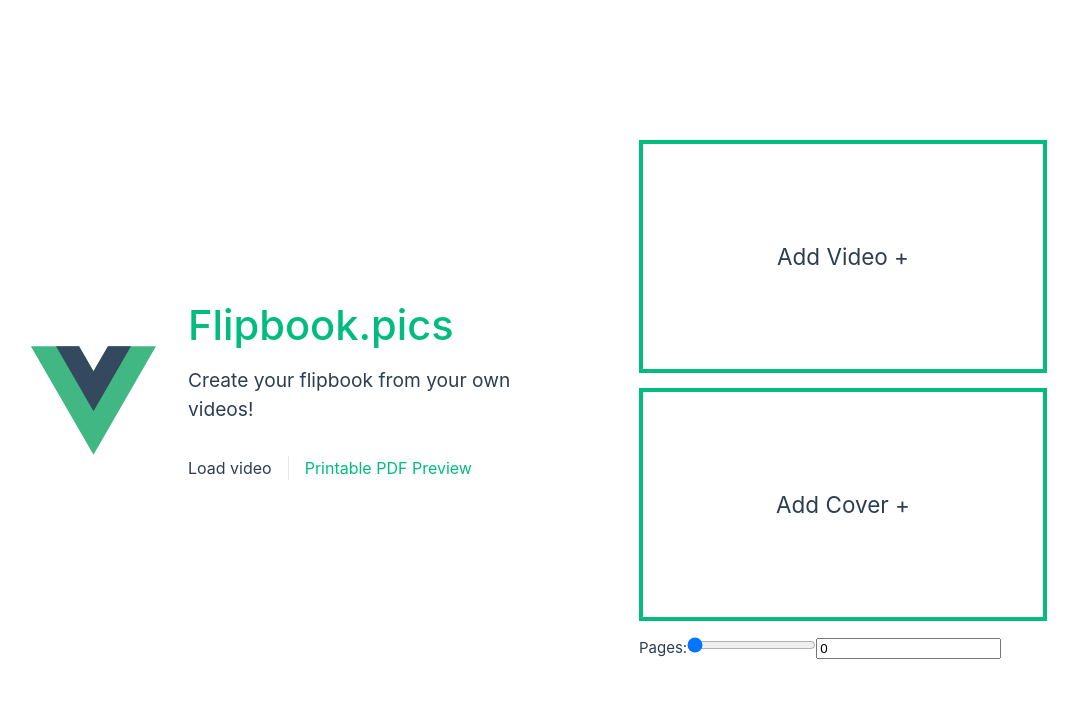
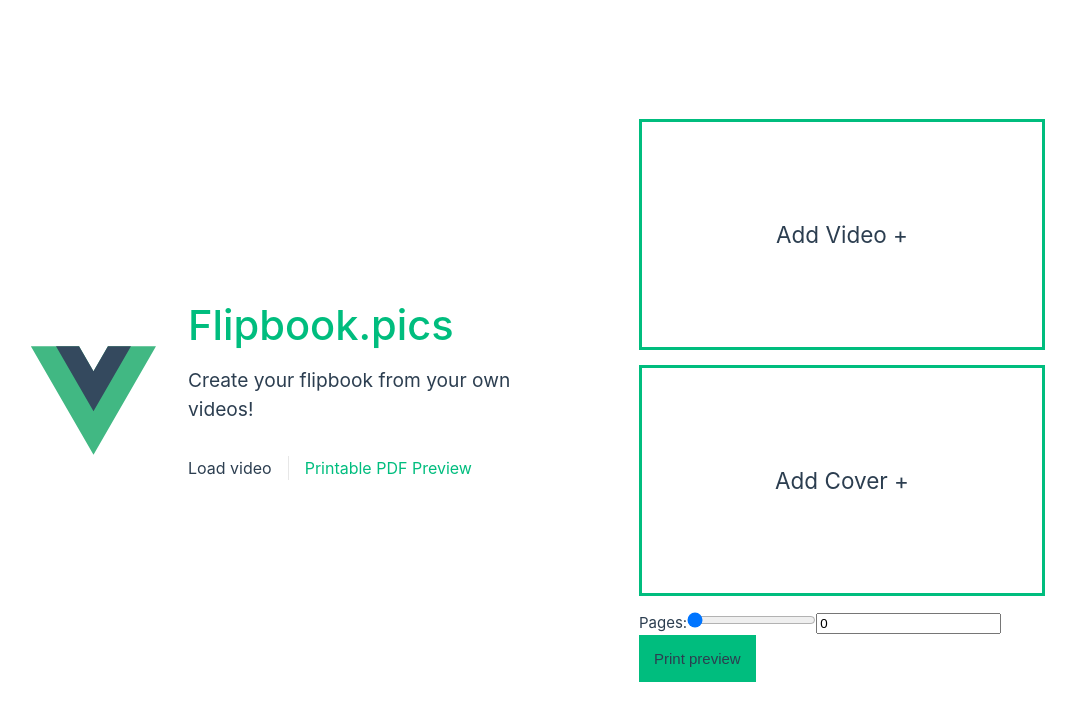
Before and after one commit to cnotv/flipbook.pics, a Vue app: page / in a window 1280 px wide. Shown: the top 720 px of the page, without its empty margins (1-1079 px from the left). Built offline with nearby package versions, Linux system fonts and the light colour scheme.

Commit message:
Correct styling and add preview logic

```diff
--- a/src/assets/base.css
+++ b/src/assets/base.css
@@ -1,8 +1,5 @@
 /* color palette from <https://github.com/vuejs/theme> */
 :root {
-  --main-color-hsl: 160, 100%, 37%;
-  --main-color: hsla(var(--main-color-hsl), 1);
-  --main-color-a: hsla(var(--main-color-hsl), 0.3);
   --vt-c-white: #ffffff;
   --vt-c-white-soft: #f8f8f8;
   --vt-c-white-mute: #f2f2f2;
@@ -35,6 +32,17 @@
 
   --color-heading: var(--vt-c-text-light-1);
   --color-text: var(--vt-c-text-light-1);
+  --color-text-a: var(--vt-c-white);
+
+  --font-size: 15px;
+  --main-color-hsl: 160, 100%, 37%;
+  --main-color: hsla(var(--main-color-hsl), 1);
+  --main-color-a: hsla(var(--main-color-hsl), 0.1);
+
+  --border-width: 3px;
+  --bg-color: var(--main-color);
+  --bg-color-w: var(--vt-c-white);
+  --border: var(--border-width) solid var(--bg-color);
 
   --section-gap: 160px;
 }
@@ -70,8 +78,20 @@ body {
   line-height: 1.6;
   font-family: Inter, -apple-system, BlinkMacSystemFont, 'Segoe UI', Roboto, Oxygen, Ubuntu,
     Cantarell, 'Fira Sans', 'Droid Sans', 'Helvetica Neue', sans-serif;
-  font-size: 15px;
+  font-size: var(--font-size);
   text-rendering: optimizeLegibility;
   -webkit-font-smoothing: antialiased;
   -moz-osx-font-smoothing: grayscale;
 }
+
+button {
+  border: none;
+  background-color: var(--bg-color);
+  padding: 1em;
+  font-size: var(--font-size);
+  color: var(--color-text);
+  cursor: pointer;
+}
+button:hover{
+  color: var(--color-text-a);
+}
--- a/src/views/Loader.vue
+++ b/src/views/Loader.vue
@@ -1,11 +1,17 @@
 <script lang="ts" setup>
 import { ref } from "vue";
+import { useRouter } from "vue-router";
+
+const router = useRouter();
 let pages = ref("0");
 let videoSrc = ref();
 let cover = ref();
 let frames = ref(0);
 
-const handleImageUpload = (event) => {
+/**
+ * Add cover to the flipbook preview
+ */
+const handleCoverUpload = (event) => {
   const file: File = event.target.files[0];
   let reader = new FileReader();
 
@@ -16,6 +22,9 @@ const handleImageUpload = (event) => {
   };
 };
 
+/**
+ * Load video, render it and add to the flipbook preview
+ */
 const handleVideoUpload = (event) => {
   const file: File = event.target.files[0];
   let reader = new FileReader();
@@ -25,6 +34,13 @@ const handleVideoUpload = (event) => {
     console.log(reader);
     videoSrc.value = String(reader.result);
   };
+};
+
+/**
+ * Generate PDF from frames and navigate to preview page
+ */
+const printPreview = () => {
+  router.push("preview");
 };
 </script>
 
@@ -69,7 +85,7 @@ const handleVideoUpload = (event) => {
           type="file"
           id="cover"
           accept="image/*"
-          @change="handleImageUpload($event)"
+          @change="handleCoverUpload($event)"
         />
       </div>
     </section>
@@ -79,6 +95,10 @@ const handleVideoUpload = (event) => {
       <input v-model="pages" type="range" min="0" :max="frames" />
       <input id="pages" v-model="pages" type="number" />
     </section>
+
+    <section>
+      <button @click="printPreview()">Print preview</button>
+    </section>
   </div>
 </template>
 
@@ -87,8 +107,6 @@ const handleVideoUpload = (event) => {
   --video-ratio: 9 / 16;
   --frame-width: 400px;
   --frame-height: calc(var(--frame-width) * var(--video-ratio));
-  --border-width: 4px;
-  --bg-color: var(--main-color);
 }
 
 label {
@@ -112,9 +130,10 @@ label {
 }
 
 .frame {
+  cursor: pointer;
   width: var(--frame-width);
   height: var(--frame-height);
-  border: var(--border-width) solid var(--bg-color);
+  border: var(--border);
   box-sizing: content-box;
   margin-bottom: 1em;
 }
```
Also changed, not shown: src/router/index.ts (+12 -12 lines).
